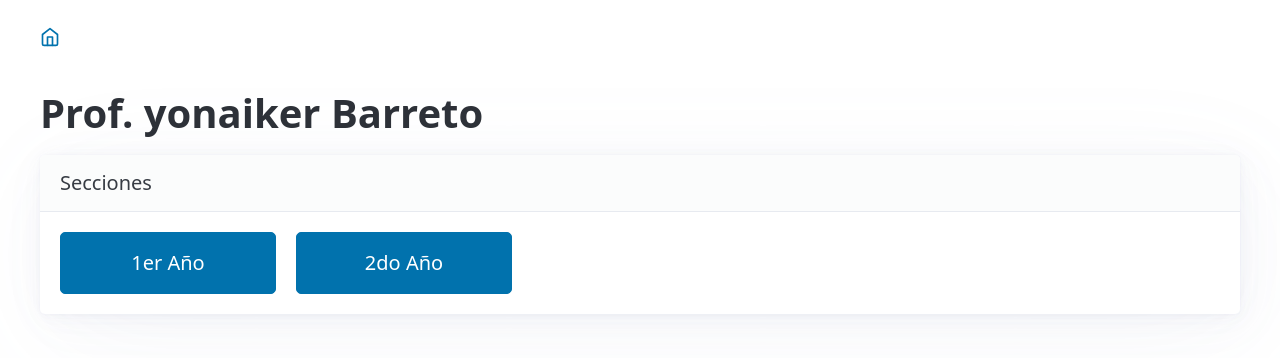
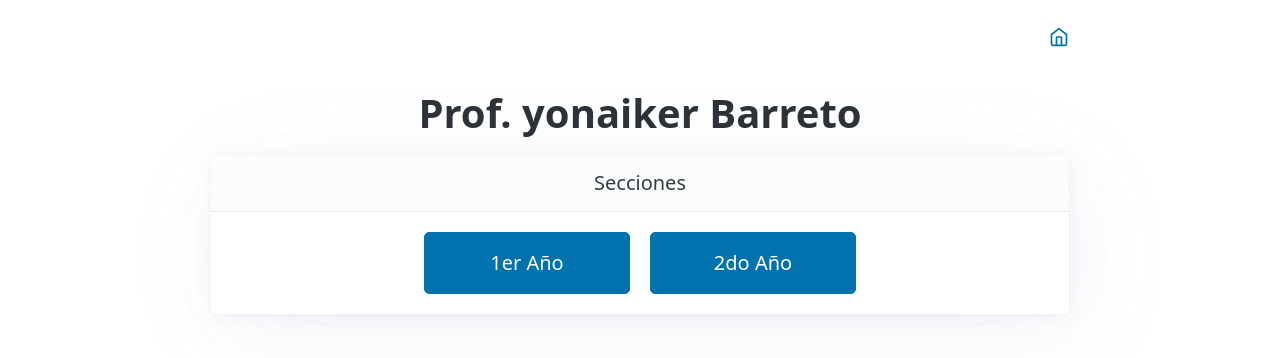
Before and after one commit to Eliezer516/clases, an Eleventy site: page src/index.njk in a window 1280 px wide. Built offline with nearby package versions, Linux system fonts and the light colour scheme; Eleventy itself is replaced by a stand-in of ours; files that its build step writes are made by us from their sources.

Commit message:
modificados algunos estilos

```diff
--- a/src/_includes/base.njk
+++ b/src/_includes/base.njk
@@ -7,10 +7,7 @@
   <link rel="stylesheet" href="{{ "/assets/css/styles.css" | url }}">
   <title>{{ title }}</title>
   <style>
-    .grid {
-      display: grid;
-      grid-template-columns: repeat(auto-fill, minmax(206px, 1fr));
-    }
+
   </style>
 </head>
 <body class="container">
--- a/src/assets/css/styles.css
+++ b/src/assets/css/styles.css
@@ -1,5 +1,29 @@
-.contenido-clase {
+.grid {
+  display: flex;
+  flex-direction: row;
+  flex-wrap: wrap;
+  justify-content: center;
+  align-items: center;
+}
+
+body > header {
+  display: flex;
+  justify-content: flex-end;
+}
+
+article header {
+  text-align: center;
+}
+
+.container {
+  max-width: 75ch;
+}
+
+.page-title {
+  text-align: center;
+}
+
+[role="button"] {
   width: 100%;
-  max-width: 75ch;
-  margin: 0 auto;
+  max-width: 206px;
 }
--- a/src/clases/1eraño/index.njk
+++ b/src/clases/1eraño/index.njk
@@ -5,7 +5,7 @@ seccion: "1er Año"
 ---
 
 <main>
-  <h1>clases de 1er año</h1>
+  <h1 class="page-title">Clases de 1er año</h1>
   <article>
     <header>Áreas</header>
     <div class="grid">
--- a/src/clases/2doaño/index.njk
+++ b/src/clases/2doaño/index.njk
@@ -5,7 +5,7 @@ seccion: "2do Año"
 ---
 
 <main>
-  <h1>clases de 2do año</h1>
+  <h1 class="page-title">Clases de 2do año</h1>
   <article>
     <header>Áreas</header>
     <div class="grid">
--- a/src/index.njk
+++ b/src/index.njk
@@ -4,7 +4,7 @@ title: "Inicio"
 ---
 
 <main>
-  <h1>Prof. yonaiker Barreto</h1>
+  <h1 class="page-title">Prof. yonaiker Barreto</h1>
   <article>
     <header>Secciones</header>
     <div class="grid">
```
